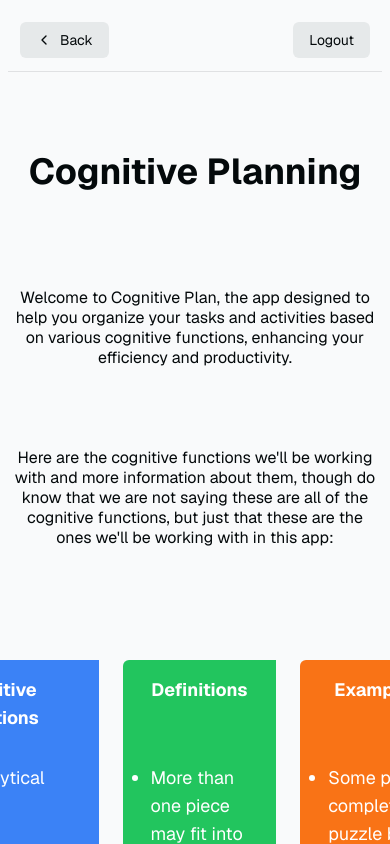
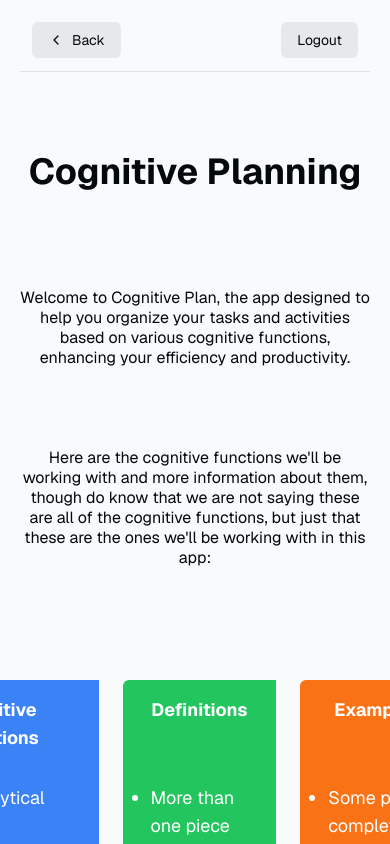
Before and after one commit to Enjoyweaver/CognitiveLabs, a Next.js app: page /cognitive in a window 390 px wide. Shown: the top 844 px of the page. Built offline with nearby package versions, Linux system fonts and the light colour scheme.

Commit message:
mobile styling

```diff
--- a/app/cognitive/CognitiveStyles.module.css
+++ b/app/cognitive/CognitiveStyles.module.css
@@ -8,6 +8,6 @@
 /* Media query to adjust row height for smaller screens */
 @media screen and (max-width: 768px) {
   .row {
-    height: 80px; /* Adjusted height for smaller screens */
+    height: 120px; /* Adjusted height for smaller screens */
   }
 }
--- a/app/cognitive/page.tsx
+++ b/app/cognitive/page.tsx
@@ -15,7 +15,7 @@ const signOut = async () => {
 
 export default function Cognitive() {
   return (
-    <div className="flex-1 w-full flex flex-col gap-20 items-center">
+    <div className="flex-1 w-full flex flex-col gap-20 items-center px-3">
       <nav className="w-full flex justify-center border-b border-b-foreground/10 h-16">
         <div className="w-full max-w-4xl flex justify-between items-center p-3 text-sm">
           <Link
```
